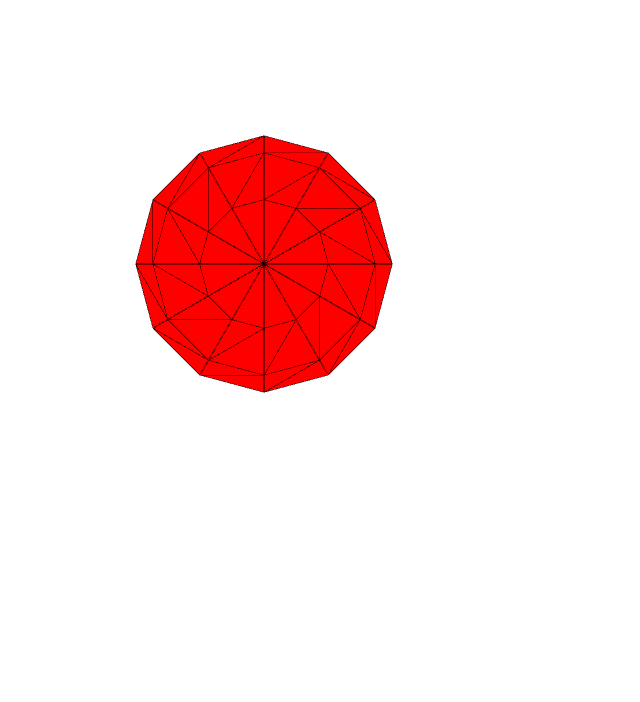
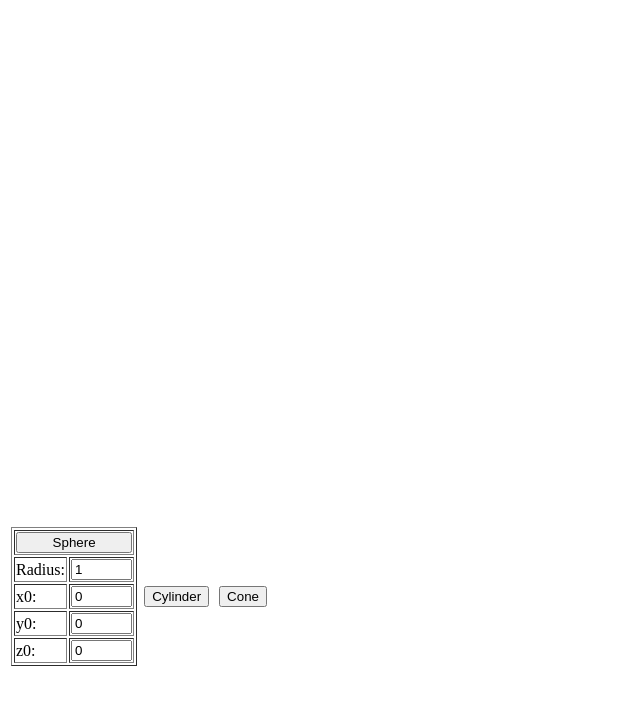
Before and after one commit to dinilsson/dinilsson.github.io, a plain HTML site: page src/triangle.html in a window 1280 px wide. Shown: the whole page, without its empty margins (0-640 px from the left). Drawn offline with Linux system fonts and the light colour scheme.

Commit message:
input components

```diff
--- a/src/triangle.html
+++ b/src/triangle.html
@@ -1,16 +1,16 @@
 <!DOCTYPE html>
 <html>
+
     <head>
         <script id="vertex-shader" type="x-shader/x-vertex">
             attribute vec4 vPosition;
-
+            uniform mat4 modelViewMatrix;
             void
             main()
             {
-    gl_Position = vPosition;
+                gl_Position = modelViewMatrix*vPosition;
             }
         </script>
-
         <script id="fragment-shader" type="x-shader/x-fragment">
             precision mediump float;
             uniform vec4 fColor;
@@ -20,16 +20,60 @@ main()
                 gl_FragColor = fColor;//vec4( 1.0, 0.0, 0.0, 1.0 );
             }
         </script>
-
         <script type="text/javascript" src="../Common/webgl-utils.js"></script>
         <script type="text/javascript" src="../Common/initShaders.js"></script>
         <script type="text/javascript" src="../Common/MV.js"></script>
         <script type="text/javascript" src="triangle.js"></script>
+
+        <style>
+            input[type="number"] {
+              width:4em;
+            }
+        </style>
     </head>
 
 <body>
-<canvas id="gl-canvas" width="512" height="512">
-Oops ... your browser doesn't support the HTML5 canvas element
-</canvas>
+    <div>
+        <canvas id="gl-canvas" width="512" height="512">Oops ... your browser doesn't support the HTML5 canvas element</canvas>
+    </div>
+<table>
+    <tr>
+        <td>
+            <table border="1">
+                <tr>
+                    <td colspan="2"><button id="sphere_button" style="width:100%">Sphere</button></td>
+                    </tr>
+                 <tr>
+                    <td>Radius:</td><td> <input type="number" id="sphere_radius" min="0" value="1"></input></td>
+                </tr>
+                <tr>
+                    <td>x0:</td><td> <input type="number" id="sphere_x0" min="0" value="0"></input></td>
+                </tr>
+                <tr>
+                    <td>y0:</td><td> <input type="number"  id="sphere_y0" min="0" value="0"></input></td>
+                </tr>
+                <tr>
+                    <td>z0:</td><td> <input type="number" id="sphere_z0" min="0" value="0"></input></td>
+                </tr>
+            </table>
+        </td>
+        <td>
+            <table>
+                <tr>
+                    <td><button id="cylinder_button">Cylinder</button></td>
+                </tr>
+            </table>
+        </td>
+        <td>
+            <table>
+                <tr>
+                    <td><button id="cone_button">Cone</button></td>
+                </tr>
+            </table>
+        </td>
+    </tr>
+</table>
+
 </body>
+
 </html>
--- a/src/triangle.js
+++ b/src/triangle.js
@@ -1,11 +1,24 @@
 "use strict";
 
 var gl;
-var points=[];
+//var points=[];
 var fColor;
 
+var modelViewMatrixLoc;
 const black = vec4(0.0, 0.0, 0.0, 1.0);
 const red = vec4(1.0, 0.0, 0.0, 1.0);
+var bufferId;
+var renderingList=[];
+
+function initEventHandlers(){
+    document.getElementById("sphere_button").onclick=function(event){
+        var r=document.getElementById("sphere_radius").value;
+        var x0=document.getElementById("sphere_x0").value;
+        var y0=document.getElementById("sphere_y0").value;
+        var z0=document.getElementById("sphere_z0").value;
+        renderingList.push(new createSphere(r,[x0,y0,z0]));
+    }
+}
 
 window.onload = function init()
 {
@@ -14,11 +27,7 @@ window.onload = function init()
     gl = WebGLUtils.setupWebGL( canvas );
     if ( !gl ) { alert( "WebGL isn't available" ); }
 
-
-
-
     //  Configure WebGL
-
     gl.viewport( 0, 0, canvas.width, canvas.height );
     gl.clearColor( 1.0, 1.0, 1.0, 1.0 );
     gl.enable(gl.DEPTH_TEST);
@@ -29,19 +38,21 @@ window.onload = function init()
     gl.useProgram( program );
 
     // Load the data into the GPU
-    createSphere();
-    var bufferId = gl.createBuffer();
+
+    bufferId = gl.createBuffer();
     gl.bindBuffer( gl.ARRAY_BUFFER, bufferId );
-    gl.bufferData( gl.ARRAY_BUFFER, flatten(points), gl.STATIC_DRAW );
 
     // Associate out shader variables with our data buffer
 
     var vPosition = gl.getAttribLocation( program, "vPosition" );
-    gl.vertexAttribPointer( vPosition, 3, gl.FLOAT, false, 0, 0 );
+    gl.vertexAttribPointer( vPosition, 4, gl.FLOAT, false, 0, 0 );
     gl.enableVertexAttribArray( vPosition );
     fColor = gl.getUniformLocation(program,"fColor");
+    modelViewMatrixLoc = gl.getUniformLocation( program, "modelViewMatrix" );
 
-
+    initEventHandlers();
+    // renderingList.push(new createSphere(0.1,1,0));
+    // renderingList.push(new createSphere());
     render();
 };
 
@@ -52,26 +63,17 @@ function cartesian(r,phi,theta){
     return [x,y,z];
 }
 
-function vPlus(a,b,length){
-    var out=[];
-    for(var i=0;i<length;i++){
-        out.push(a[i]+b[i]);
-    }
-    return out;
+function unitSphere(){
+
 }
-
-function createSphere(){
-
+function createSphere(r0,x){
+    console.log("create sphere r0: ",r0)
+    this.r0=r0;
+    this.x=x;
+    var points=[];
     var theta0=0;
-
-    var r0=0.5;
-
-    var x0=0;
-    var y0=0;
-    var z0=0;
-    var xp=[x0,y0,z0];
     var phi0=Math.PI/2;
-    var M=6;
+    var M=7;
     var N=2*M;
     var delta=Math.PI/M;
     for (var j = 0; j < M; j++) {
@@ -80,40 +82,43 @@ function createSphere(){
             var phi1 = phi0 - delta;
 
             var p0 = cartesian(r0, phi0, theta0);
-         //   p0=vPlus(p0,xp,3);
             var p1 = cartesian(r0, phi0, theta1);
-           // p1=vPlus(p1,xp,3);
             var p2 = cartesian(r0, phi1, theta0);
-           // p2=vPlus(p1,xp,3);
             var p3 = cartesian(r0, phi1, theta1);
-           // p3=vPlus(p3,xp,3);
-            points.push(vec3(p0[0], p0[1], p0[2]));
-            points.push(vec3(p1[0], p1[1], p1[2]));
-            points.push(vec3(p2[0], p2[1], p2[2]));
-            points.push(vec3(p3[0], p3[1], p3[2]));
+
+            points.push(vec4(p0[0], p0[1], p0[2],1));
+            points.push(vec4(p1[0], p1[1], p1[2],1));
+            points.push(vec4(p2[0], p2[1], p2[2],1));
+            points.push(vec4(p3[0], p3[1], p3[2],1));
             phi0 = phi1;
         }
         theta0=theta1;
     }
+    gl.bindBuffer( gl.ARRAY_BUFFER, bufferId );
+    //bug!
+    gl.bufferData( gl.ARRAY_BUFFER, flatten(points), gl.STATIC_DRAW );
 
-
-
-
-//  points = [
-//         vec3( p0),
-//         vec3( p1),
-//         vec3(  p2)
-//     ];
+    this.render = function () {
+        var modelViewMatrix = translate(x);
+        gl.uniformMatrix4fv(modelViewMatrixLoc, false, flatten(modelViewMatrix));
+        gl.uniform4fv(fColor, flatten(red));
+        gl.drawArrays(gl.TRIANGLE_STRIP, 0, points.length);
+        gl.uniform4fv(fColor, flatten(black));
+        for (var i = 0; i < points.length; i += 4) {
+            gl.drawArrays(gl.LINE_LOOP, i, 3);
+            gl.drawArrays(gl.LINES, i, 2);
+        }
+        //push back identity matrix.
+        gl.uniformMatrix4fv(modelViewMatrixLoc, false, flatten(mat4()));
+    }
 }
 
 function render() {
-    gl.clear( gl.COLOR_BUFFER_BIT );
-     gl.uniform4fv(fColor, flatten(red));
-    gl.drawArrays( gl.TRIANGLE_STRIP, 0, points.length );
-    gl.uniform4fv(fColor, flatten(black));
 
-    for(var i=0;i<points.length;i+=4){
-      gl.drawArrays( gl.LINE_LOOP, i, 3 );
-      gl.drawArrays(gl.LINES,i,2);
-  }
+    gl.clear( gl.COLOR_BUFFER_BIT | gl.DEPTH_BUFFER_BIT );
+   for(var i=0;i<renderingList.length;i++){
+        renderingList[i].render();
+   }
+     requestAnimFrame(render);
+
 }
```
Lines whose indentation alone changed are shown as unchanged.
